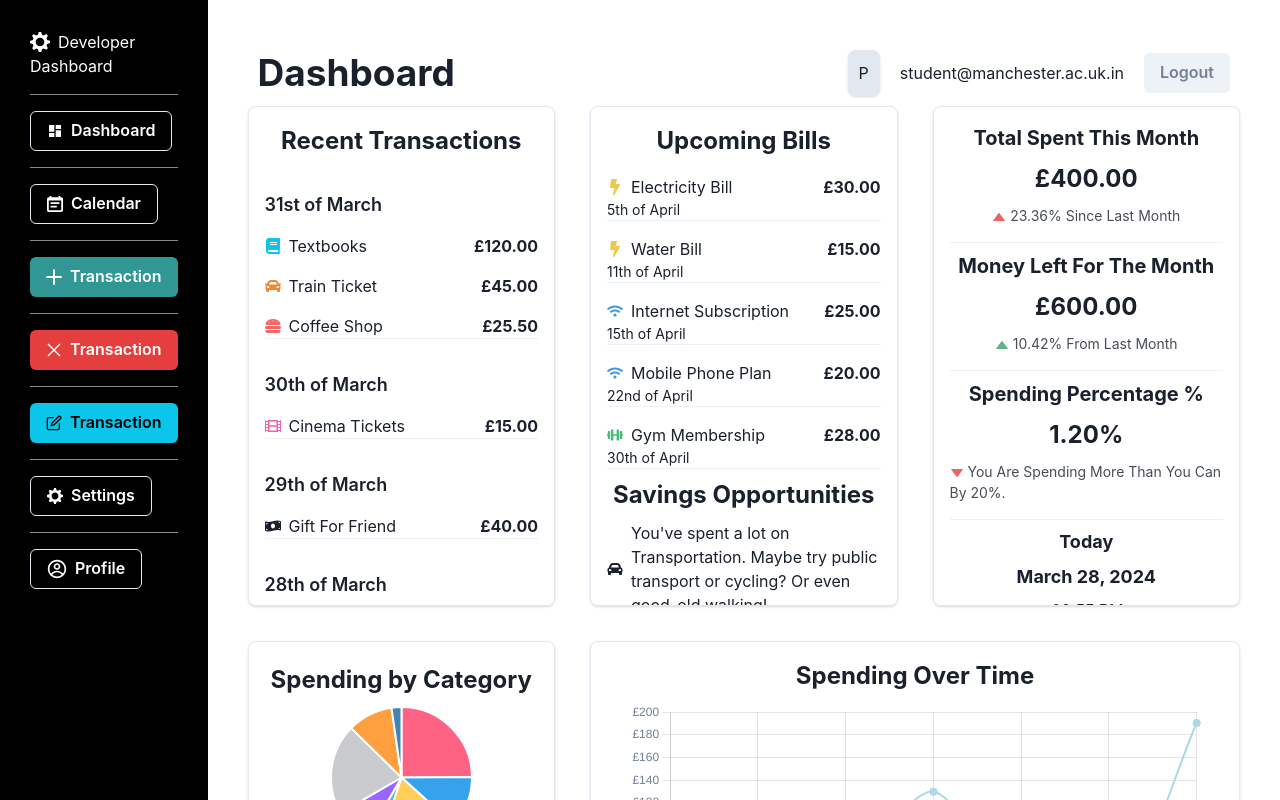
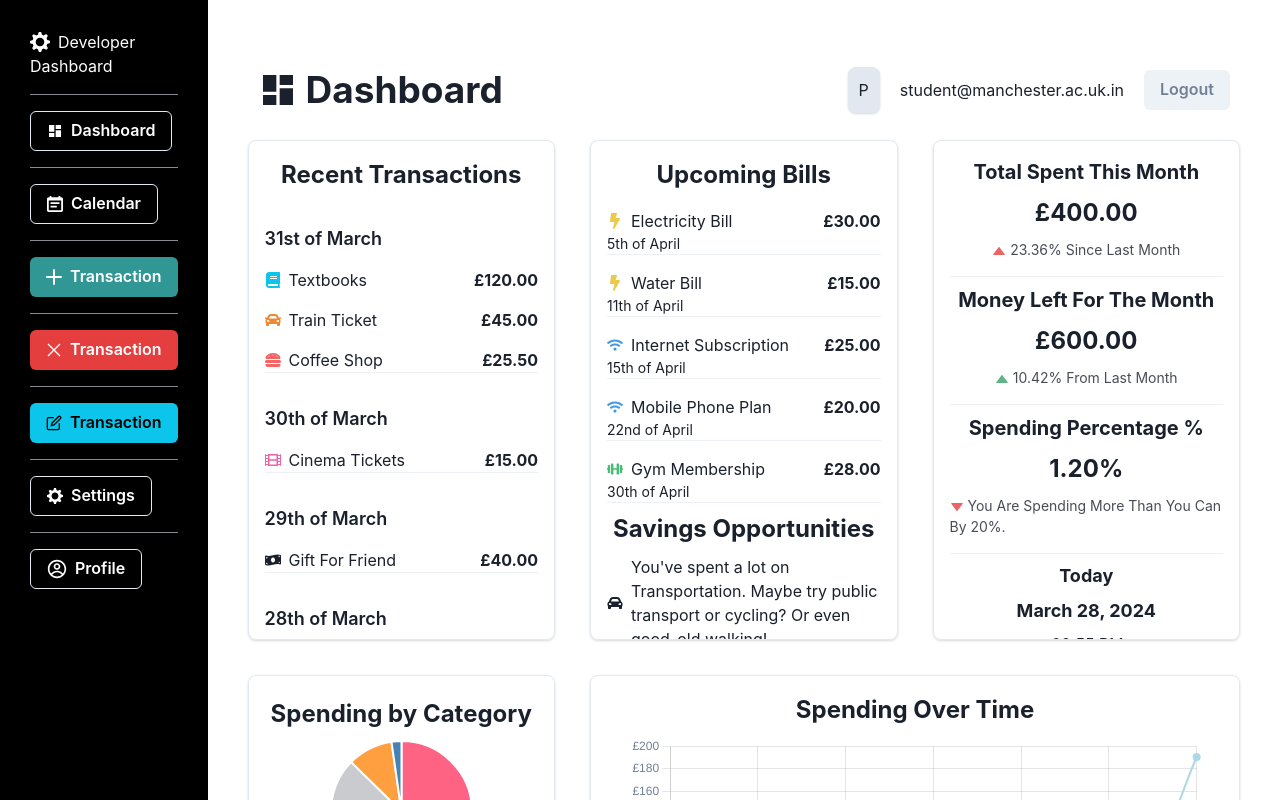
Before and after one commit to manojmanikandan7/PennyWise, a React (Vite) app: page /dashboard in a window 1280 px wide. Shown: the top 800 px of the page. Built offline with nearby package versions, Linux system fonts and the light colour scheme.

Commit message:
Updated Navbar props to include icons

```diff
--- a/src/components/navbar.jsx
+++ b/src/components/navbar.jsx
@@ -7,11 +7,14 @@ import {
   Spacer,
   Text,
   Button,
+  Icon,
 } from "@chakra-ui/react";
 
 import React from "react";
 
 import PropTypes from "prop-types";
+
+import { MdDashboard } from "react-icons/md";
 
 Navbar.propTypes = {
   title: PropTypes.string.isRequired,
@@ -20,9 +23,12 @@ Navbar.propTypes = {
 export default function Navbar({ title }) {
   return (
     <Flex as="nav" p="10px" alignItems="center">
-      <Heading as="h3" fontSize="37">
-        {title}
-      </Heading>
+      <HStack>
+        <Icon as={MdDashboard} w="10" h="20"></Icon>
+        <Heading as="h3" fontSize="37">
+          {title}
+        </Heading>
+      </HStack>
       <Spacer />
 
       <HStack spacing="20px">
--- a/src/pages/Dashboard.jsx
+++ b/src/pages/Dashboard.jsx
@@ -17,6 +17,9 @@ import PieChart from "../components/pieChart";
 import FinancialDetails from "../components/financialDetails";
 import RecentTransactions from "../components/recentTransactions";
 import UpcomingBills from "../components/upcomingBills";
+
+//Icons
+import { MdDashboard } from "react-icons/md";
 
 //For custom themes
 //TODO: Add the theme colours
@@ -43,7 +46,7 @@ export default function Dashboard() {
 
         {/* main content & navbar */}
         <GridItem as="main" colSpan="7" p="40px">
-          <Navbar title="Dashboard" />
+          <Navbar title="Dashboard" icon={MdDashboard} />
           <SimpleGrid spacing={35} columns={3}>
             {/*  */}
             {/* this is the transaction history of your most recent spending */}
```
